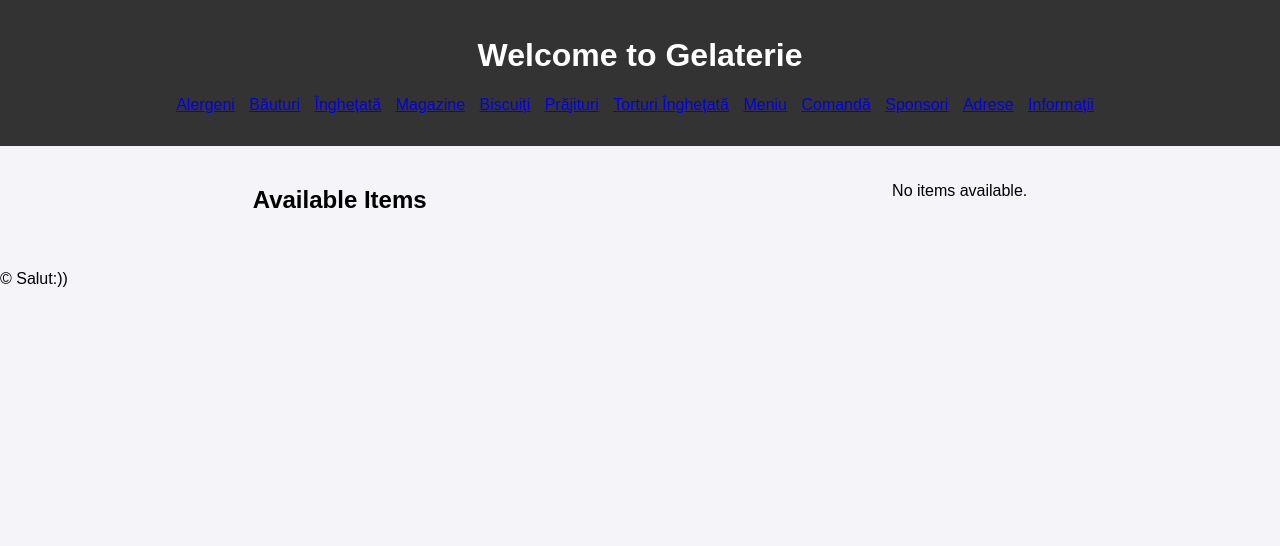
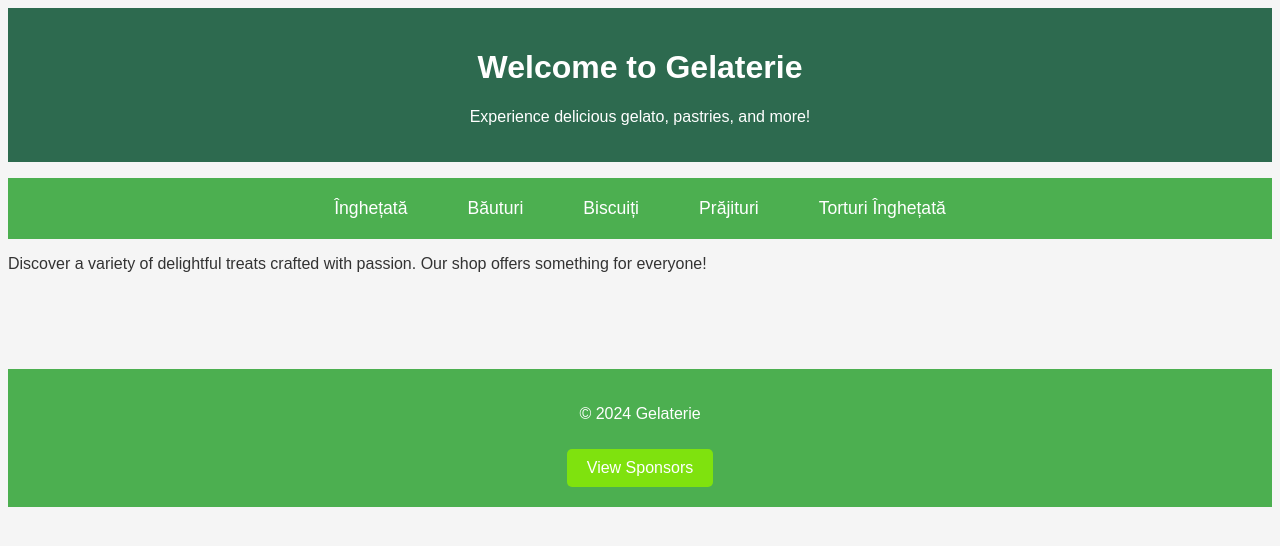
Before and after one commit to davide-perli/Pufic-Shop, a Django app: page /store in a window 1280 px wide. Shown: the top 546 px of the page. Run offline with Django 5.2, Linux system fonts and the light colour scheme; tables that the repository leaves empty hold one stand-in row (values such as "Sample post").

Commit message:
Frontend added

```diff
--- /dev/null
+++ b/Gelaterie/static/script.js
@@ -0,0 +1,29 @@
+// Toggle the display of product categories or sponsors
+function toggleDetails(category) {
+    // Get all the details panels
+    const panels = document.querySelectorAll('.details-panel');
+
+    // Check if the clicked panel is already open
+    const panel = document.getElementById(category);
+
+    // If the panel is visible, hide it, otherwise show it
+    if (panel.style.display === 'block') {
+        panel.style.display = 'none';
+    } else {
+        // Hide all panels first
+        panels.forEach(function(p) {
+            p.style.display = 'none';
+        });
+
+        // Show the selected panel
+        panel.style.display = 'block';
+    }
+}
+
+// Toggle the visibility of the sponsors in the footer
+function toggleSponsors() {
+    const sponsorPanel = document.getElementById('footer-sponsors');
+    if (sponsorPanel) {
+        sponsorPanel.style.display = sponsorPanel.style.display === 'none' ? 'block' : 'none';
+    }
+}
--- a/Gelaterie/static/style.css
+++ b/Gelaterie/static/style.css
@@ -1,41 +1,87 @@
 body {
     font-family: Arial, sans-serif;
-    margin: 0;
-    padding: 0;
-    background-color: #f4f4f9;
+    background-color: #f5f5f5;
+    color: #333;
 }
 
 header {
-    background: #333;
+    text-align: center;
+    padding: 20px;
+    background-color: #2d6a4f;
     color: #fff;
-    padding: 1em 0;
-    text-align: center;
 }
 
-header nav ul {
+nav.product-menu ul {
+    display: flex;
+    justify-content: center;
+    gap: 20px;
     list-style: none;
-    padding: 0;
+    padding: 10px 0;
+    background-color: #4caf50;
 }
 
-header nav ul li {
-    display: inline;
-    margin-right: 10px;
+nav.product-menu button {
+    background: none;
+    color: #fff;
+    border: none;
+    font-size: 1.1em;
+    cursor: pointer;
 }
 
-.item-section {
-    display: flex;
-    flex-wrap: wrap;
-    justify-content: space-around;
+.product-details {
     padding: 20px;
+    max-width: 900px;
+    margin: 0 auto;
 }
 
-.item {
-    background: #fff;
-    border: 1px solid #ddd;
+button {
+    padding: 10px 20px;
+    background-color: #7fe20e; /* Red color button */
+    color: white;
+    border: none;
+    cursor: pointer;
     border-radius: 5px;
-    width: 300px;
-    margin: 10px;
+    font-size: 16px;
+    transition: background-color 0.3s ease;
+}
+
+button:hover {
+    background-color: #b71c1c; /* Darker red on hover */
+}
+
+.details-panel {
+    background-color: #fff;
+    border-radius: 5px;
+    padding: 15px;
+    margin-bottom: 20px;
+    box-shadow: 0 2px 8px rgba(0, 0, 0, 0.1);
+}
+
+.product-item {
+    padding: 10px;
+    border-bottom: 1px solid #ddd;
+}
+
+.product-item h3 {
+    font-size: 1.2em;
+}
+
+footer {
+    text-align: center;
+    margin-top: 40px;
+    background-color: #4caf50; /* Red footer */
     padding: 20px;
-    box-shadow: 0 4px 8px rgba(0, 0, 0, 0.1);
-    text-align: center;
+    color: white;
 }
+
+footer .details-panel {
+    margin-top: 20px;
+    background-color: #fff;
+    color: #d32f2f; /* Red text for sponsors */
+    padding: 10px;
+    border-radius: 5px;
+}
+
+footer .view-sponsors-btn {
+    margin-top: 10px;
+}
--- a/Gelaterie/templates/store.html
+++ b/Gelaterie/templates/store.html
@@ -3,51 +3,120 @@
 <html lang="en">
 <head>
     <meta charset="UTF-8">
-    <title>Gelaterie - Online Store</title>
+    <title>Gelaterie - Your Online Shop</title>
     <link rel="stylesheet" href="{% static 'style.css' %}">
+    <script src="{% static 'script.js' %}"></script>
 </head>
 <body>
     <header>
         <h1>Welcome to Gelaterie</h1>
-        <nav>
-            <ul>
-                <li><a href="{% url 'afiseaza_alergeni' %}">Alergeni</a></li>
-                <li><a href="{% url 'bauturi' %}">Băuturi</a></li>
-                <li><a href="{% url 'inghetata' %}">Înghețată</a></li>
-                <li><a href="{% url 'magazine' %}">Magazine</a></li>
-                <li><a href="{% url 'biscuiti' %}">Biscuiți</a></li>
-                <li><a href="{% url 'prajituri' %}">Prăjituri</a></li>
-                <li><a href="{% url 'torturi_inghetata' %}">Torturi Înghețată</a></li>
-                <li><a href="{% url 'meniu' %}">Meniu</a></li>
-                <li><a href="{% url 'comenzi' %}">Comandă</a></li>
-                <li><a href="{% url 'sponsori' %}">Sponsori</a></li>
-                <li><a href="{% url 'adresa' %}">Adrese</a></li>
-                <li><a href="{% url 'informatii' %}">Informații</a></li>
-            </ul>
-        </nav>
+        <p>Experience delicious gelato, pastries, and more!</p>
     </header>
 
-    <main>
-        <section class="item-section">
-            <h2>Available Items</h2>
-            {% for item in items %}
-            <div class="item">
-                <h3>{{ item.title }}</h3>
-                <p><strong>Price:</strong> {{ item.price }}</p>
-                <p><strong>Description:</strong> {{ item.description }}</p>
-                <p><strong>Specifications:</strong> {{ item.specifications }}</p>
-                {% if item.allergens %}
-                <p><strong>Allergens:</strong> {{ item.allergens|join:", " }}</p>
-                {% endif %}
+    <nav class="product-menu">
+        <ul>
+            <li><button onclick="toggleDetails('inghetata')">Înghețată</button></li>
+            <li><button onclick="toggleDetails('bauturi')">Băuturi</button></li>
+            <li><button onclick="toggleDetails('biscuiti')">Biscuiți</button></li>
+            <li><button onclick="toggleDetails('prajituri')">Prăjituri</button></li>
+            <li><button onclick="toggleDetails('torturi')">Torturi Înghețată</button></li>
+        </ul>
+    </nav>
+
+    <section id="shop-description">
+        <p>Discover a variety of delightful treats crafted with passion. Our shop offers something for everyone!</p>
+    </section>
+
+    <main class="product-details">
+        <!-- Inghetata Details -->
+        <div class="details-panel" id="inghetata" style="display:none;">
+            <h2>Înghețată</h2>
+            <p>Our unique gelato flavors and options!</p>
+            {% for item in inghetata_items %}
+            <div class="product-item">
+                <h3>{{ item.aroma }}</h3>
+                <p><strong>Price:</strong> {{ item.info.pret }}</p>
+                <p><strong>Details:</strong> {{ item.info.descriere }}</p>
+                <p><strong>Allergens:</strong> {% for alergen in item.info.alergeni.all %} {{ alergen.nume_alergeni }} {% endfor %}</p>
             </div>
-            {% empty %}
-            <p>No items available.</p>
             {% endfor %}
-        </section>
+        </div>
+
+        <!-- Bauturi Details -->
+        <div class="details-panel" id="bauturi" style="display:none;">
+            <h2>Băuturi</h2>
+            <p>Refreshing drinks to complement your treats!</p>
+            {% for item in bauturi_items %}
+            <div class="product-item">
+                <h3>{{ item.bautura }}</h3>
+                <p><strong>Price:</strong> {{ item.info.pret }}</p>
+                <p><strong>Details:</strong> {{ item.info.descriere }}</p>
+                <p><strong>Temperature:</strong> {{ item.temperatura }}</p>
+                <p><strong>Allergens:</strong> {% for alergen in item.info.alergeni.all %} {{ alergen.nume_alergeni }} {% endfor %}</p>
+            </div>
+            {% endfor %}
+        </div>
+
+        <!-- Biscuiti Details -->
+        <div class="details-panel" id="biscuiti" style="display:none;">
+            <h2>Biscuiți</h2>
+            <p>Our selection of biscuits to pair with your desserts!</p>
+            {% for item in biscuiti_items %}
+            <div class="product-item">
+                <h3>{{ item.tip_biscuite }}</h3>
+                <p><strong>Price:</strong> {{ item.info.pret }}</p>
+                <p><strong>Details:</strong> {{ item.info.descriere }}</p>
+                <p><strong>Allergens:</strong> {% for alergen in item.info.alergeni.all %} {{ alergen.nume_alergeni }} {% endfor %}</p>
+            </div>
+            {% endfor %}
+        </div>
+
+        <!-- Prajituri Details -->
+        <div class="details-panel" id="prajituri" style="display:none;">
+            <h2>Prăjituri</h2>
+            <p>Delicious pastries to satisfy your sweet cravings!</p>
+            {% for item in prajituri_items %}
+            <div class="product-item">
+                <h3>{{ item.nume_prajitura }}</h3>
+                <p><strong>Price:</strong> {{ item.info.pret }}</p>
+                <p><strong>Details:</strong> {{ item.info.descriere }}</p>
+                <p><strong>Allergens:</strong> {% for alergen in item.info.alergeni.all %} {{ alergen.nume_alergeni }} {% endfor %}</p>
+            </div>
+            {% endfor %}
+        </div>
+
+        <!-- Torturi Inghetata Details -->
+        <div class="details-panel" id="torturi" style="display:none;">
+            <h2>Torturi Înghețată</h2>
+            <p>Special ice cream cakes for every occasion!</p>
+            {% for item in torturi_items %}
+            <div class="product-item">
+                <h3>{{ item.nume_tort }}</h3>
+                <p><strong>Price:</strong> {{ item.info.pret }}</p>
+                <p><strong>Details:</strong> {{ item.info.descriere }}</p>
+                <p><strong>Allergens:</strong> {% for alergen in item.info.alergeni.all %} {{ alergen.nume_alergeni }} {% endfor %}</p>
+            </div>
+            {% endfor %}
+        </div>
     </main>
 
     <footer>
-        <p>&copy; Salut:))</p>
+        <p>&copy; 2024 Gelaterie</p>
+        <!-- View Sponsors button -->
+        <button class="view-sponsors-btn" onclick="toggleSponsors()">View Sponsors</button>
+
+        <!-- Sponsors details inside the footer -->
+        <div class="details-panel" id="footer-sponsors" style="display:none;">
+            <h2>Sponsors</h2>
+            {% for sponsor in sponsors %}
+            <div class="product-item">
+                <h3>{{ sponsor.nume_sponsor }}</h3>
+                <p><strong>Email:</strong> {{ sponsor.email_sponsor }}</p>
+                <p><strong>Phone:</strong> {{ sponsor.numar_telefon_sponsor }}</p>
+            </div>
+            {% endfor %}
+        </div>
     </footer>
+
 </body>
 </html>
--- a/Gelaterie/views.py
+++ b/Gelaterie/views.py
@@ -25,9 +25,9 @@ def bauturi(request):
     bauturi_list = Bauturi.objects.all()
     response = "<br>".join([
         f"<br>Băutură: {bautura.bautura}, "
-        f"<br>Pret: {bautura.info.pret}, "
+        f"<br>Pret: {bautura.info.pret if bautura.info else 'N/A'}, "
         f"<br>Temperatura: {bautura.temperatura}, "
-        f"<br>Informatii: {bautura.info.descriere}, Specificatii: {bautura.info.specificatii}"
+        f"<br>Informatii: {bautura.info.descriere if bautura.info else 'N/A'}, Specificatii: {bautura.info.specificatii if bautura.info else 'N/A'}"
         for bautura in bauturi_list
     ])
     return HttpResponse(f"Băuturi disponibile:<ul>{response}</ul>")
@@ -38,8 +38,8 @@ def inghetata(request):
         f"<br>Tip inghetata: {inghetate.inghetata}, "
         f"<br>Aroma: {inghetate.aroma}, "
         f"<br>Mod servire: {inghetate.mod_servire}, "
-        f"<br>Info: {inghetate.info.descriere}, Specificatii: {inghetate.info.specificatii}, "
-        f"<br>Pret: {inghetate.info.pret}"
+        f"<br>Info: {inghetate.info.descriere if inghetate.info else 'N/A'}, Specificatii: {inghetate.info.specificatii if inghetate.info else 'N/A'}, "
+        f"<br>Pret: {inghetate.info.pret if inghetate.info else 'N/A'}"
         for inghetate in inghetata_list
     ])
     return HttpResponse(f"Inghetate disponibile:<ul>{response}</ul>")
@@ -48,8 +48,8 @@ def biscuiti(request):
     biscuiti_list = Biscuite.objects.all()
     response = "<br>".join([
         f"<br>Tip biscuite: {biscuite.tip_biscuite}, "
-        f"<br>Info: {biscuite.info.descriere}, Specificatii: {biscuite.info.specificatii}, "
-        f"<br>Pret: {biscuite.info.pret}"
+        f"<br>Info: {biscuite.info.descriere if biscuite.info else 'N/A'}, Specificatii: {biscuite.info.specificatii if biscuite.info else 'N/A'}, "
+        f"<br>Pret: {biscuite.info.pret if biscuite.info else 'N/A'}"
         for biscuite in biscuiti_list
     ])
     return HttpResponse(f"Biscuiti disponibili:<ul>{response}</ul>")
@@ -58,11 +58,12 @@ def prajituri(request):
     prajituri_list = Prajituri.objects.all()
     response = "<br>".join([
         f"<br>Prajitura: {prajitura.nume_prajitura}, "
-        f"<br>Info: {prajitura.info.descriere}, Specificatii: {prajitura.info.specificatii}, "
-        f"<br>Pret: {prajitura.info.pret}"
+        f"<br>Info: {prajitura.info.descriere if prajitura.info else 'N/A'}, Specificatii: {prajitura.info.specificatii if prajitura.info else 'N/A'}, "
+        f"<br>Pret: {prajitura.info.pret if prajitura.info else 'N/A'}"
         for prajitura in prajituri_list
     ])
     return HttpResponse(f"Prajituri disponibile:<ul>{response}</ul>")
+
 
 def torturi_inghetata(request):
     torturi_list = Torturi_Inghetata.objects.all()
@@ -132,5 +133,25 @@ def informatii(request):
 
 
 
+from .models import Inghetata, Bauturi, Biscuite, Prajituri, Torturi_Inghetata
+
 def display_items(request):
-    return render(request, 'store.html')
+    # Fetching data from the models
+    inghetata_items = Inghetata.objects.all()
+    bauturi_items = Bauturi.objects.all()
+    biscuiti_items = Biscuite.objects.all()
+    prajituri_items = Prajituri.objects.all()
+    torturi_items = Torturi_Inghetata.objects.all()
+    sponsors = Sponsor.objects.all()
+
+    # Passing the data to the template
+    context = {
+        'inghetata_items': inghetata_items,
+        'bauturi_items': bauturi_items,
+        'biscuiti_items': biscuiti_items,
+        'prajituri_items': prajituri_items,
+        'torturi_items': torturi_items,
+        'sponsors': sponsors,
+    }
+
+    return render(request, 'store.html', context)
```
